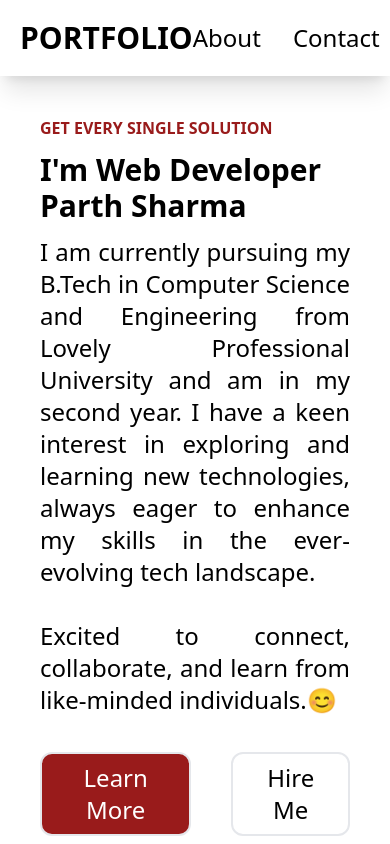
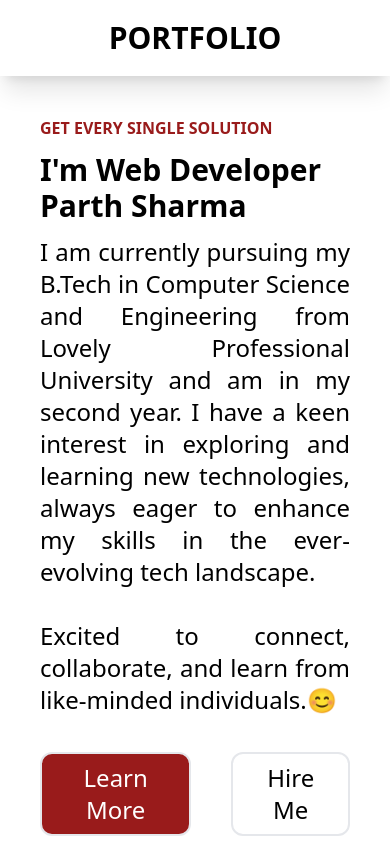
Before and after one commit to ParthSharma2404/portfolioactivity, a plain HTML site: page index.html in a window 390 px wide. Shown: the top 844 px of the page. Drawn offline with nearby package versions, Linux system fonts and the light colour scheme.

Commit message:
Update index.html

```diff
--- a/index.html
+++ b/index.html
@@ -8,19 +8,15 @@
 </head>
 <body>
     <nav class="shadow-xl md:flex justify-between p-5">
-        <div class="flex justify-between">
+        <div class="flex justify-center">
 
             <div class="text-3xl font-bold md:text-3xl md:font-bold">PORTFOLIO</div>
-            <div class="text-2xl flex items-center md:hidden">
-                <div class="mr-8">About</div>
-                <div class="">Contact</div>
-            </div>
-            <div class=" hidden md:text-2xl md:ml-30 md:flex lg:hidden">
-                <div class="mr-8">About</div>
-                <div class="">Contact</div>
-            </div>
         </div>
-            <div class="hidden lg:text-2xl items-center lg:flex">
+        <div class=" hidden md:text-2xl md:ml-30 md:flex lg:hidden">
+            <div class="mr-8">About</div>
+            <div class="">Contact</div>
+        </div>
+        <div class="hidden lg:text-2xl items-center lg:flex">
             <div class="mr-8">Home</div>
             <div class="mr-8">About</div>
             <div class="mr-8">Service</div>
```
